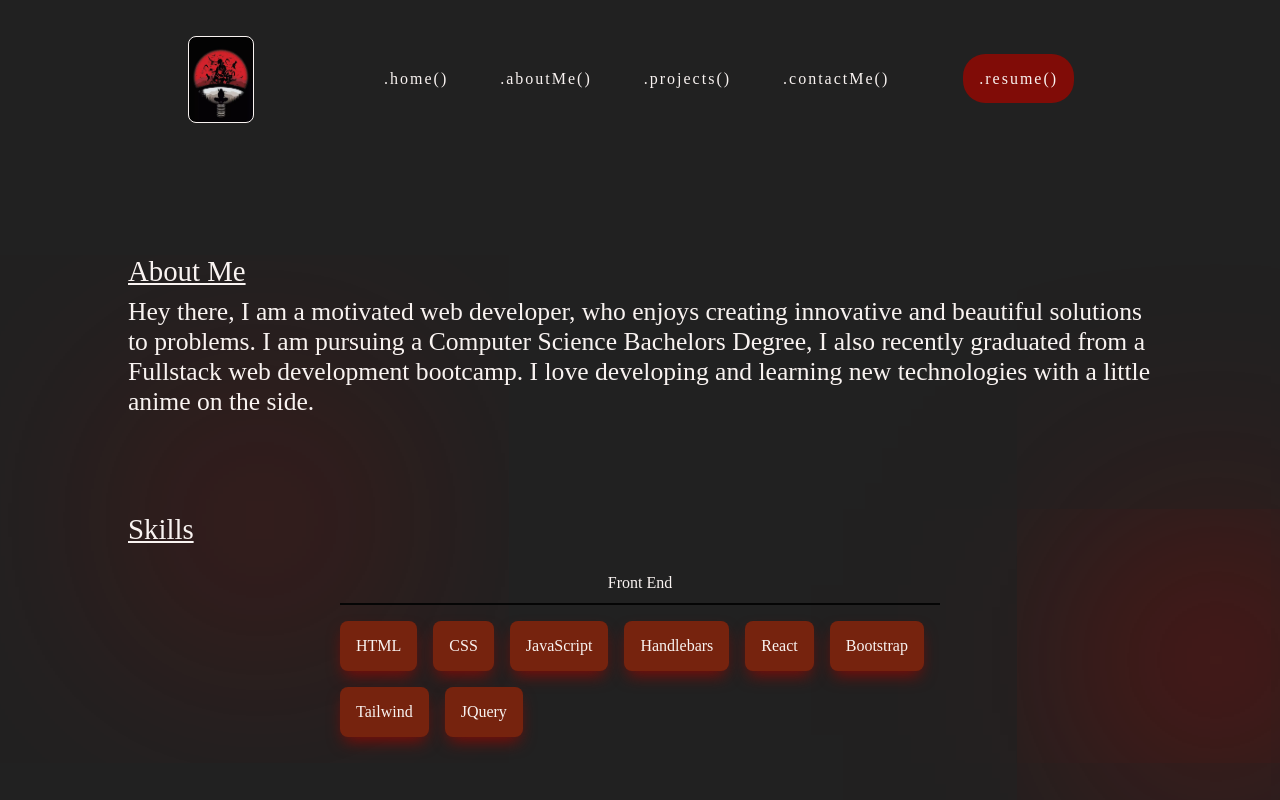
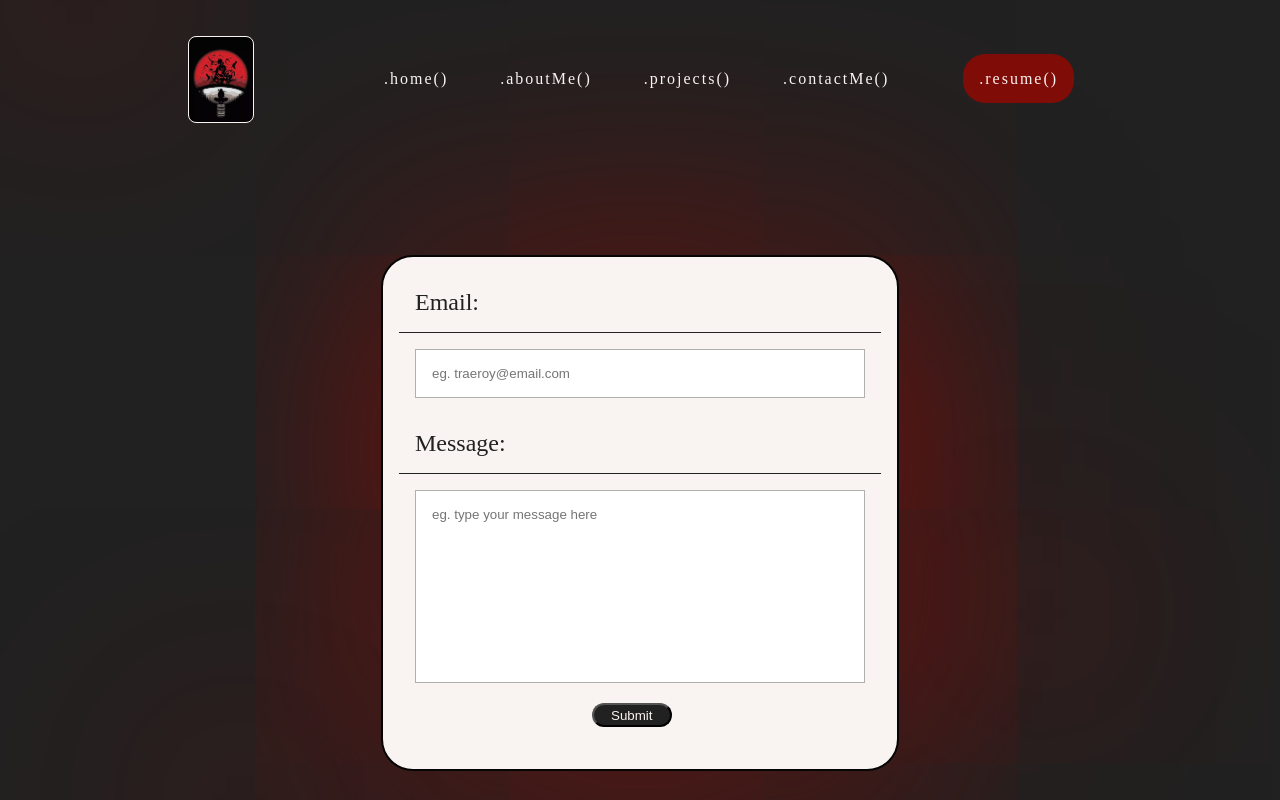
Before and after one commit to Roesnware/professional-portfolio, a React (Vite) app: page / in a window 1280 px wide. Shown: the top 800 px of the page. Built offline with nearby package versions, Linux system fonts and the light colour scheme.

Commit message:
form styling

```diff
--- a/src/App/App.jsx
+++ b/src/App/App.jsx
@@ -5,6 +5,7 @@ import Footer from '../Footer/Footer'
 // import home component
 import Home from '../Home/Home';
 import AboutMe from '../AboutMe/AboutMe';
+import ContactMe from '../ContactMe/ContactMe'
 
 // import stylesheet
 import './App.css'
@@ -16,7 +17,7 @@ const App = () => {
   return (
     <div className='container'>
       <Header />
-      <AboutMe />
+      <ContactMe />
       <Footer />
     </div>
   )
--- a/src/ContactMe/ContactMe.css
+++ b/src/ContactMe/ContactMe.css
@@ -5,3 +5,63 @@
     --dark-red: #76230E;
     --black: rgb(5, 5, 5);
 }
+
+.formCont {
+    display: flex;
+    align-items: center;
+    justify-content: center;
+    width: 80%;
+    padding-top: 6rem;
+    padding-bottom: 3rem;
+}
+
+.formInput {
+    font-size: 1.5rem;
+    color: var(--dark);
+    background-color: var(--light);
+    padding: 1rem;
+    border-radius: 2rem;
+    height: 30rem;
+    aspect-ratio: 1;
+    box-shadow: 10px 10px 900px 5px var(--light-red);
+    border: 2px solid var(--black);
+}
+
+.formInput p {
+    border-bottom: 1px solid var(--dark);
+    padding: 1rem;
+}
+
+.formInput input {
+    padding: 1rem;
+    margin: 1rem;
+    width: 26rem;
+}
+
+.blur6 {
+    right: 15rem;
+    box-shadow: 0 100px 1000px 50px var(--light-red);
+}
+
+.blur7 {
+    top: 0;
+    left: 5rem;
+}
+
+.blur8 {
+    bottom: 0;
+    left: 15rem;
+}
+
+#message {
+    padding-bottom: 10rem;
+}
+
+.formInput button {
+    width: 5rem;
+    height: 1.5rem;
+    margin-left: 40%;
+    background-color: var(--dark);
+    color: var(--light);
+    border-radius: 2rem;
+}
--- a/src/ContactMe/ContactMe.jsx
+++ b/src/ContactMe/ContactMe.jsx
@@ -0,0 +1,27 @@
+// import stylesheet
+import './ContactMe.css'
+
+// contact component
+const ContactMe = () => {
+
+    // return
+    return (
+        <div className='formCont'>
+            <div className='blur blur6'></div>
+            <div className='blur blur7'></div>
+            <div className='blur blur8'></div>
+            <div className='formInput'>
+                <p>Email: </p>
+                <input type="text" name='email' id='email' placeholder='eg. traeroy@email.com'/>
+                <br/>
+                <p>Message: </p>
+                <input type="text" name='message' id='message' placeholder='eg. type your message here'/>
+                <br/>
+                <button onClick={() => {handleFormSubmit}}>Submit</button>
+            </div>
+        </div>
+    );
+}
+
+// export component
+export default ContactMe;
```
